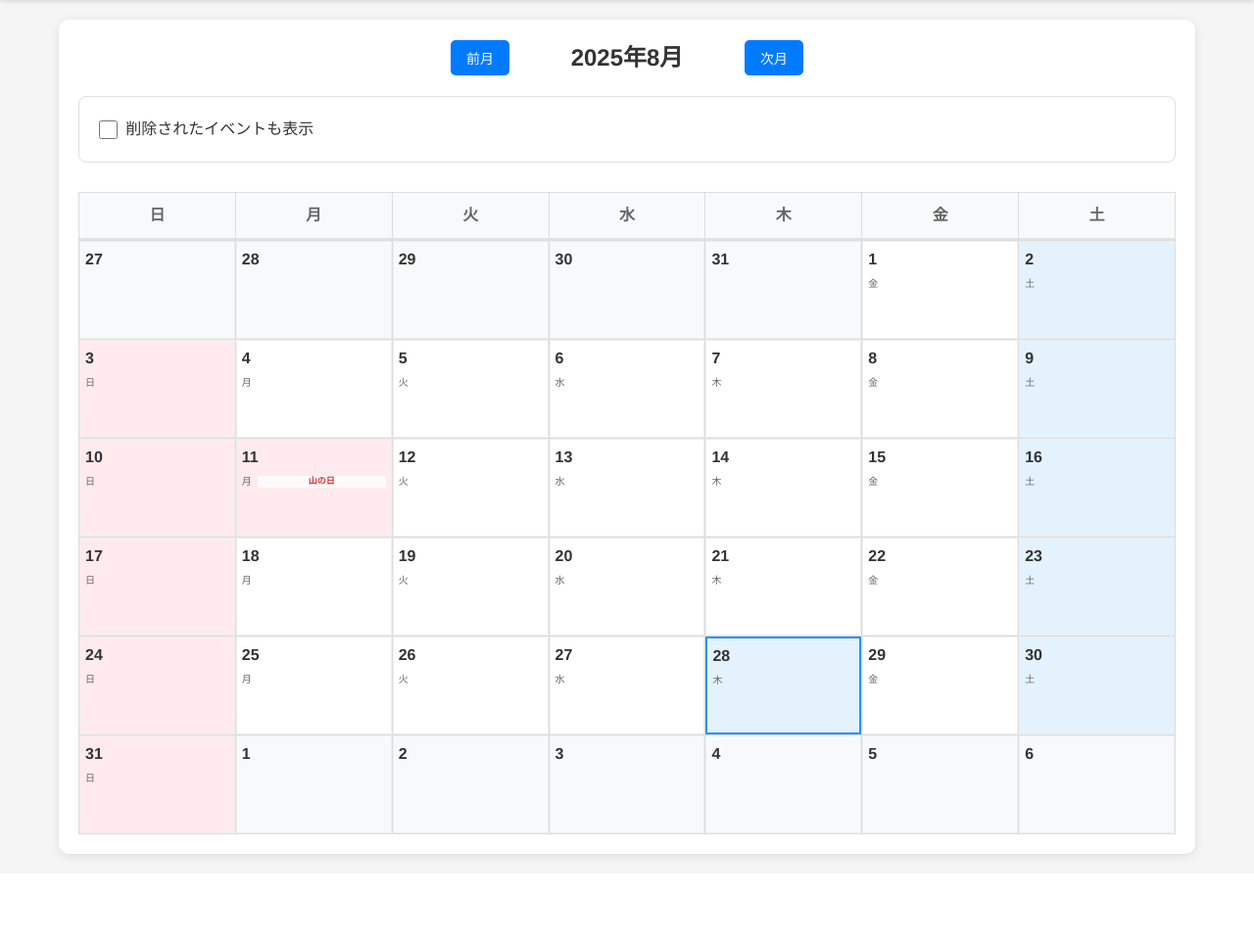
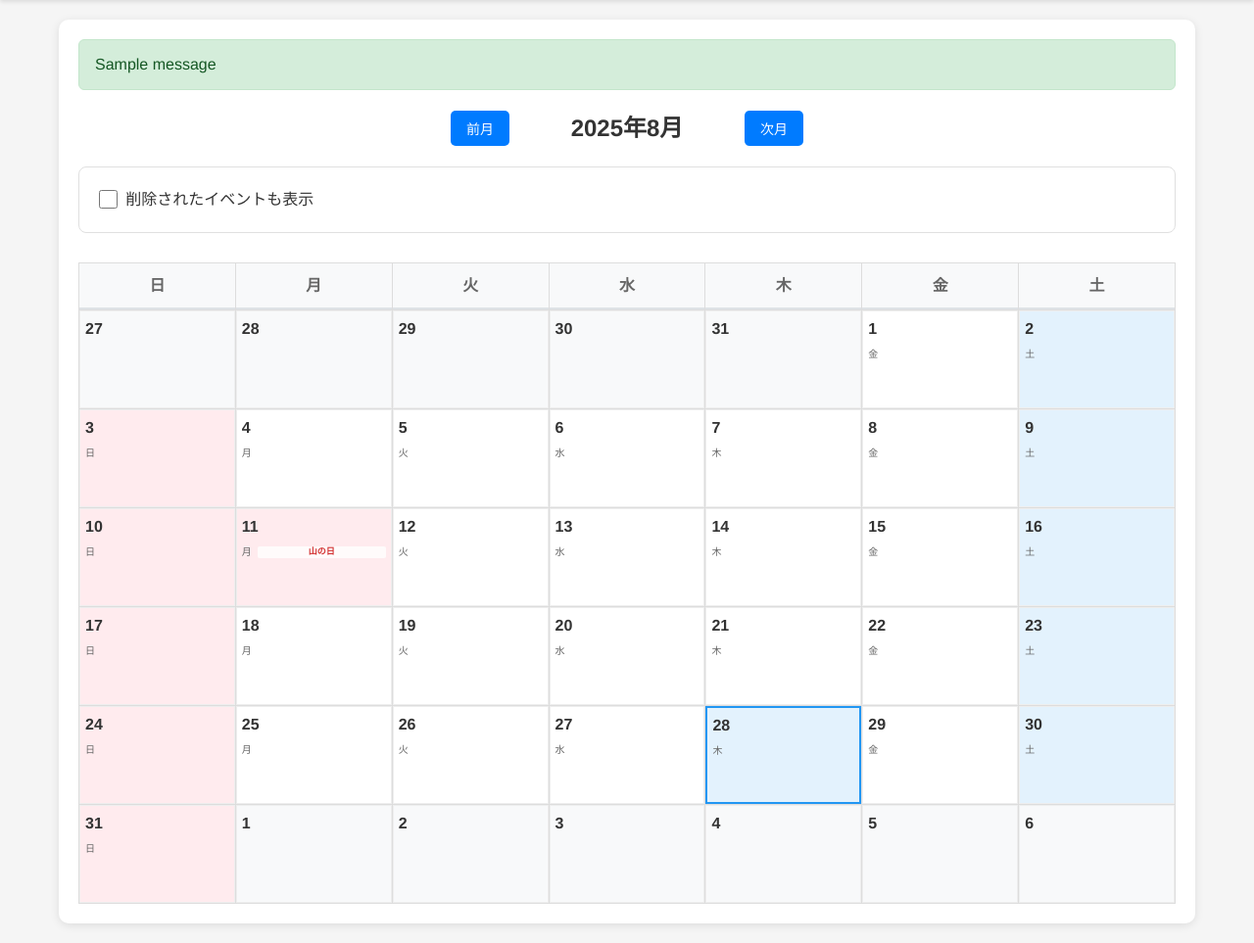
Before and after one commit to yukiya-rp/schedule_app, a Django app: page /events/ in a window 1280 px wide. Shown: the part 70-1033 px from the top of the page at 98% size. Before the commit the page ends 950 px from the top, so only its background shows below. Run offline with Django 5.2, Linux system fonts and the light colour scheme; tables that the repository leaves empty hold one stand-in row (values such as "Sample post"); one stand-in notice (Sample message) is shown.

Commit message:
イベント操作後のメッセージ表示修正

```diff
--- a/events/static/events/css/calendar.css
+++ b/events/static/events/css/calendar.css
@@ -63,6 +63,43 @@
     width: 1.2rem;
     height: 1.2rem;
     accent-color: var(--primary-color);
+}
+
+/* メッセージ表示のスタイル */
+.messages-container {
+    margin-bottom: 20px;
+}
+
+.message {
+    padding: 12px 16px;
+    margin-bottom: 10px;
+    border-radius: 6px;
+    font-weight: 500;
+    border: 1px solid transparent;
+}
+
+.message-success {
+    background-color: #d4edda;
+    color: #155724;
+    border-color: #c3e6cb;
+}
+
+.message-error {
+    background-color: #f8d7da;
+    color: #721c24;
+    border-color: #f5c6cb;
+}
+
+.message-warning {
+    background-color: #fff3cd;
+    color: #856404;
+    border-color: #ffeaa7;
+}
+
+.message-info {
+    background-color: #d1ecf1;
+    color: #0c5460;
+    border-color: #bee5eb;
 }
 
 .month-nav-btn {
--- a/events/templates/events/event_list.html
+++ b/events/templates/events/event_list.html
@@ -9,6 +9,17 @@
 
 {% block content %}
 <div class="calendar-container">
+  <!-- メッセージ表示エリア -->
+  {% if messages %}
+    <div class="messages-container">
+      {% for message in messages %}
+        <div class="message message-{{ message.tags }}">
+          {{ message }}
+        </div>
+      {% endfor %}
+    </div>
+  {% endif %}
+
   <div class="month-navigation">
     <button class="month-nav-btn" id="prevMonthBtn">前月</button>
     <div class="current-month" id="currentMonth">2024年1月</div>
```
